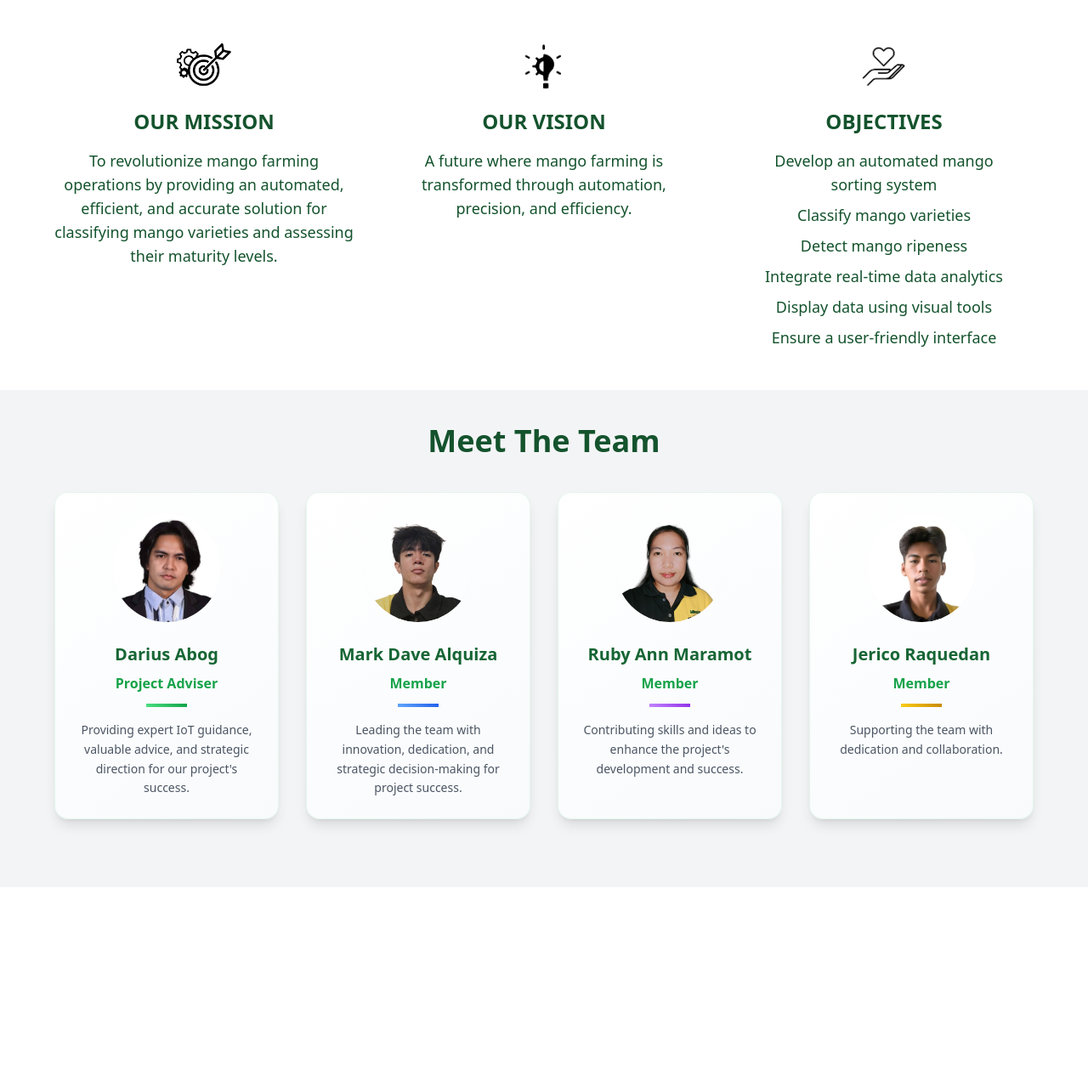
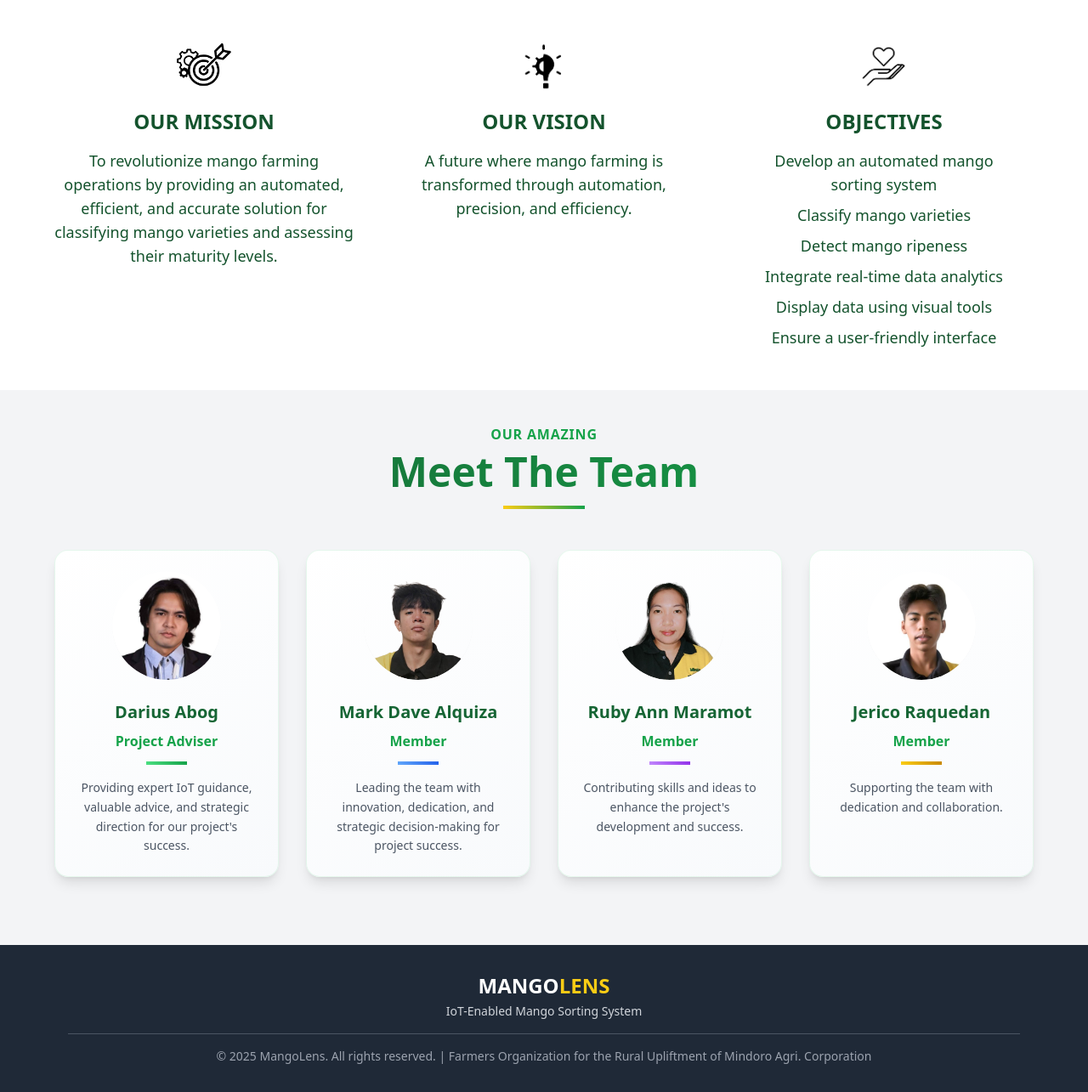
Before and after one commit to alqzdave/Mango_Lens, a Flask app: page / in a window 1280 px wide. Shown: the part 841-2126 px from the top of the page at 85% size. Before the commit the page ends 1825 px from the top, so only its background shows below. Run offline with Flask 3, Linux system fonts and the light colour scheme; the visitor is signed in with stand-in values (Sample User, id 1); data that the repository does not hold is empty; some libraries are stand-ins or nearby versions.

Commit message:
Make home page public with navbar (no buttons for guests), add Sign In button, improve team section styling, and add gray footer

```diff
--- a/app.py
+++ b/app.py
@@ -60,16 +60,17 @@ def owner_required(f):
 
 
 @app.route('/')
-@login_required
 def index():
-    # Get user role from Firestore
-    user_ref = firestore_db.collection('users').document(session['user_uid'])
-    user_doc = user_ref.get()
-    user_role = 'facilitator'  # default
+    # Check if user is logged in
+    user_role = None
+    if 'user_uid' in session:
+        # Get user role from Firestore
+        user_ref = firestore_db.collection('users').document(session['user_uid'])
+        user_doc = user_ref.get()
 
-    if user_doc.exists:
-        user_data = user_doc.to_dict()
-        user_role = user_data.get('role', 'facilitator')
+        if user_doc.exists:
+            user_data = user_doc.to_dict()
+            user_role = user_data.get('role', 'facilitator')
 
     return render_template('index.html', user_role=user_role)
 
--- a/templates/index.html
+++ b/templates/index.html
@@ -116,9 +116,15 @@
                 <button id="team-btn" class="bg-yellow-400 text-green-900 px-4 py-2 md:px-6 md:py-3 rounded-lg text-sm md:text-lg font-semibold hover:bg-yellow-500 transition duration-300">
                     Team
                 </button>
+                {% if user_role %}
                 <button class="border-2 border-yellow-400 text-yellow-400 px-4 py-2 md:px-6 md:py-3 rounded-lg text-sm md:text-lg font-semibold hover:bg-yellow-400 hover:text-green-900 transition duration-300">
                     Contact Us
                 </button>
+                {% else %}
+                <a href="{{ url_for('login') }}" class="border-2 border-yellow-400 text-yellow-400 px-4 py-2 md:px-6 md:py-3 rounded-lg text-sm md:text-lg font-semibold hover:bg-yellow-400 hover:text-green-900 transition duration-300">
+                    Sign In
+                </a>
+                {% endif %}
             </div>
         </div>
         <div class="relative z-10 w-1/2 hidden md:block"></div>
@@ -157,7 +163,11 @@
     <!-- Professional Team Section -->
     <section id="team-section" class="w-full bg-gray-100 text-green-900 py-12 md:py-20 px-4">
         <div class="max-w-6xl mx-auto text-center">
-            <h2 class="text-3xl md:text-4xl font-bold mb-8 md:mb-10">Meet The Team</h2>
+            <div class="mb-8 md:mb-12">
+                <p class="text-green-600 text-sm md:text-base font-semibold uppercase tracking-wider mb-2">Our Amazing</p>
+                <h2 class="text-4xl md:text-5xl font-extrabold bg-gradient-to-r from-green-800 to-green-600 bg-clip-text text-transparent mb-4">Meet The Team</h2>
+                <div class="w-24 h-1 bg-gradient-to-r from-yellow-400 to-green-600 mx-auto"></div>
+            </div>
             <div class="grid grid-cols-1 sm:grid-cols-2 lg:grid-cols-4 gap-6 md:gap-8">
 
                 <!-- Team Member 1 -->
@@ -215,5 +225,20 @@
             </div>
         </div>
     </section>
+
+    <!-- Footer -->
+    <footer class="w-full bg-gray-800 text-white py-8">
+        <div class="max-w-6xl mx-auto px-4 text-center">
+            <div class="mb-4">
+                <h3 class="text-2xl font-bold">MANGO<span class="text-yellow-400">LENS</span></h3>
+                <p class="text-gray-300 text-sm mt-1">IoT-Enabled Mango Sorting System</p>
+            </div>
+            <div class="border-t border-gray-600 pt-4 mt-4">
+                <p class="text-sm text-gray-400">
+                    © 2025 MangoLens. All rights reserved. | Farmers Organization for the Rural Upliftment of Mindoro Agri. Corporation
+                </p>
+            </div>
+        </div>
+    </footer>
 </body>
 </html>
--- a/templates/navbar.html
+++ b/templates/navbar.html
@@ -72,6 +72,7 @@
     </div>
 
         <!-- Desktop Navigation -->
+        {% if user_role %}
         <div class="hidden lg:flex items-center space-x-8" id="menu">
             <a href="{{ url_for('index') }}" data-nav="home-desktop" class="nav-link text-lg font-semibold px-4 py-2 rounded-lg flex items-center space-x-2">
                 <i class="fas fa-home text-sm"></i>
@@ -100,14 +101,18 @@
                 </a>
             </div>
         </div>
+        {% endif %}
 
         <!-- Mobile Menu Button -->
+        {% if user_role %}
         <button id="menu-btn" class="lg:hidden hamburger p-2 rounded-lg hover:bg-green-700/50">
             <i class="fas fa-bars text-2xl"></i>
         </button>
+        {% endif %}
     </nav>
 
     <!-- Mobile Menu Overlay (Sidebar Drawer from Right) -->
+    {% if user_role %}
     <div id="mobile-menu" class="lg:hidden fixed inset-0 z-[60] invisible opacity-0 transition-opacity duration-300">
         <!-- Dark backdrop -->
         <div class="absolute inset-0 bg-black/50 backdrop-blur-sm" onclick="document.getElementById('mobile-menu').classList.add('invisible', 'opacity-0'); document.getElementById('menu-sidebar').classList.add('translate-x-full');"></div>
@@ -144,8 +149,10 @@
             </div>
         </div>
     </div>
+    {% endif %}
 
     <script>
+        {% if user_role %}
         const menuBtn = document.getElementById('menu-btn');
         const mobileMenu = document.getElementById('mobile-menu');
         const menuSidebar = document.getElementById('menu-sidebar');
@@ -168,6 +175,7 @@
                 }, 300);
             });
         });
+        {% endif %}
 
         function handleHomeClick(event) {
             // Check if on the home/index page
```
